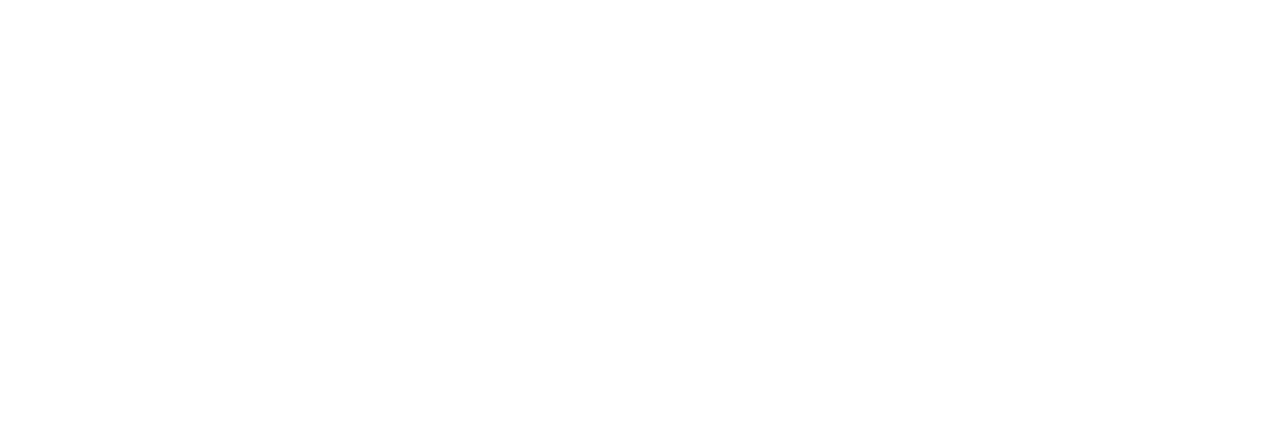
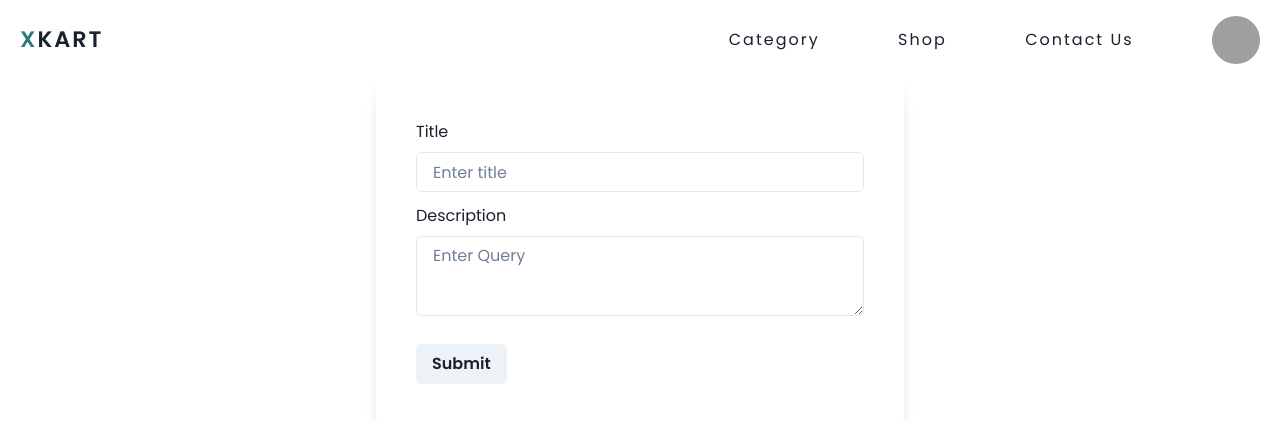
Before and after one commit to kevkanae/E-Commerce, a React (Vite) app: page /contact in a window 1280 px wide. Before the commit this address had no page. Shown: the top 422 px of the page. Built offline with nearby package versions, Linux system fonts and the light colour scheme; grey boxes are pictures that could not be loaded.

Commit message:
Feature push (#7)
* Added contact page

* Fixed a few navbar bugs

```diff
--- a/package.json
+++ b/package.json
@@ -17,6 +17,7 @@
     "framer-motion": "^7.1.0",
     "react": "^18.2.0",
     "react-dom": "^18.2.0",
+    "react-hook-form": "^7.34.1",
     "react-icons": "^4.4.0",
     "react-router-dom": "^6.3.0"
   },
--- a/src/Router.tsx
+++ b/src/Router.tsx
@@ -1,5 +1,5 @@
+import { BrowserRouter, Routes, Route } from "react-router-dom";
 import { lazy, Suspense } from "react";
-import { BrowserRouter, Routes, Route } from "react-router-dom";
 import Layout from "./layout/Layout";
 import Loader from "./layout/Loader";
 import Home from "./pages/Home";
@@ -8,6 +8,7 @@
 const Feed = lazy(() => import("./pages/Feed"));
 const Login = lazy(() => import("./pages/Login"));
 const Signup = lazy(() => import("./pages/Signup"));
+const Contact = lazy(() => import("./pages/Contact"));
 
 function Router() {
   return (
@@ -17,9 +18,10 @@
           <Route element={<Layout />}>
             <Route path="/" element={<Home />} />
             <Route path="/feed" element={<Feed />} />
+            <Route path="/contact" element={<Contact />} />
           </Route>
+          <Route path="/signup" element={<Signup />} />
           <Route path="/login" element={<Login />} />
-          <Route path="/signup" element={<Signup />} />
         </Routes>
       </Suspense>
     </BrowserRouter>
--- /dev/null
+++ b/src/components/Feed/Carousel.tsx
@@ -0,0 +1,100 @@
+import { Flex, Box, Text, TextProps, Image } from "@chakra-ui/react";
+
+import { useState } from "react";
+
+const Carousel = () => {
+  const arrowStyles: TextProps = {
+    cursor: "pointer",
+    pos: "absolute",
+    top: "50%",
+    w: "auto",
+    mt: "-22px",
+    p: "16px",
+    color: "white",
+    fontWeight: "bold",
+    fontSize: "18px",
+    transition: "0.6s ease",
+    borderRadius: "0 3px 3px 0",
+    userSelect: "none",
+    _hover: {
+      opacity: 0.8,
+      bg: "black",
+    },
+  };
+  const slides = [
+    {
+      img: "https://images.pexels.com/photos/2599537/pexels-photo-2599537.jpeg?auto=compress&cs=tinysrgb&dpr=2&h=650&w=940",
+    },
+    {
+      img: "https://images.pexels.com/photos/2714581/pexels-photo-2714581.jpeg?auto=compress&cs=tinysrgb&dpr=2&h=650&w=940",
+    },
+    {
+      img: "https://images.pexels.com/photos/2878019/pexels-photo-2878019.jpeg?auto=compress&cs=tinysrgb&dpr=3&h=750&w=1260",
+    },
+    {
+      img: "https://images.pexels.com/photos/1142950/pexels-photo-1142950.jpeg?auto=compress&cs=tinysrgb&dpr=2&h=650&w=940",
+    },
+    {
+      img: "https://images.pexels.com/photos/3124111/pexels-photo-3124111.jpeg?auto=compress&cs=tinysrgb&dpr=2&h=650&w=940",
+    },
+  ];
+  const [currentSlide, setCurrentSlide] = useState(0);
+  const slidesCount = slides.length;
+
+  const prevSlide = () => {
+    setCurrentSlide((s) => (s === 0 ? slidesCount - 1 : s - 1));
+  };
+
+  const nextSlide = () => {
+    setCurrentSlide((s) => (s === slidesCount - 1 ? 0 : s + 1));
+  };
+
+  const carouselStyle = {
+    transition: "all .5s",
+    ml: `-${currentSlide * 100}%`,
+  };
+  return (
+    <Flex
+      w="full"
+      bg="#edf3f8"
+      _dark={{
+        bg: "#3e3e3e",
+      }}
+      p={10}
+      alignItems="center"
+      justifyContent="center"
+    >
+      <Flex w="full" overflow="hidden" pos="relative">
+        <Flex h="400px" w="full" {...carouselStyle}>
+          {slides.map((slide, sid) => (
+            <Box key={`slide-${sid}`} boxSize="full" shadow="md" flex="none">
+              <Text
+                color="white"
+                fontSize="xs"
+                p="8px 12px"
+                pos="absolute"
+                top="0"
+              >
+                {sid + 1} / {slidesCount}
+              </Text>
+              <Image
+                src={slide.img}
+                alt="carousel image"
+                boxSize="full"
+                backgroundSize="cover"
+              />
+            </Box>
+          ))}
+        </Flex>
+        <Text {...arrowStyles} left="0" onClick={prevSlide}>
+          &#10094;
+        </Text>
+        <Text {...arrowStyles} right="0" onClick={nextSlide}>
+          &#10095;
+        </Text>
+      </Flex>
+    </Flex>
+  );
+};
+
+export default Carousel;
--- a/src/components/Home/ImageGrid.tsx
+++ b/src/components/Home/ImageGrid.tsx
@@ -18,7 +18,7 @@
         <Box h="77vh" w="48%" mr={3}>
           <Image
             borderRadius="0.4rem"
-            src={BG}
+            src="https://picsum.photos/777"
             alt=""
             h="full"
             w="full"
@@ -36,7 +36,7 @@
           <Box h="37vh" w="full">
             <Image
               borderRadius="0.4rem"
-              src={BG}
+              src="https://picsum.photos/777"
               alt=""
               h="full"
               w="full"
@@ -47,7 +47,7 @@
           <Box h="37vh" w="full">
             <Image
               borderRadius="0.4rem"
-              src={BG}
+              src="https://picsum.photos/777"
               alt=""
               h="full"
               w="full"
--- /dev/null
+++ b/src/interfaces/Contact/IContactInputTypes.ts
@@ -0,0 +1,4 @@
+export type IContactInputTypes = {
+  title: string;
+  description: string;
+};
--- /dev/null
+++ b/src/layout/Navbar/CategoryMenuList.tsx
@@ -0,0 +1,21 @@
+import { MenuDivider, MenuItem, MenuList } from "@chakra-ui/react";
+
+const CategoryMenuList = () => {
+  return (
+    <>
+      <MenuList>
+        <MenuItem>Mens Shirts</MenuItem>
+        <MenuItem>Mens Shoes</MenuItem>
+        <MenuItem>Mens Shirts</MenuItem>
+        <MenuItem>Mens Shoes</MenuItem>
+        <MenuDivider />
+        <MenuItem>Womens Shirts</MenuItem>
+        <MenuItem>Womens Shoes</MenuItem>
+        <MenuItem>Womens Shirts</MenuItem>
+        <MenuItem>Womens Shoes</MenuItem>
+      </MenuList>
+    </>
+  );
+};
+
+export default CategoryMenuList;
--- a/src/layout/Navbar/DesktopNavbar.tsx
+++ b/src/layout/Navbar/DesktopNavbar.tsx
@@ -1,4 +1,12 @@
-import { Avatar, HStack, Text } from "@chakra-ui/react";
+import {
+  Avatar,
+  HStack,
+  Menu,
+  MenuButton,
+  MenuDivider,
+  MenuItem,
+  MenuList,
+} from "@chakra-ui/react";
 import NavLinks from "./NavLinks";
 
 const DesktopNavbar = () => {
@@ -13,7 +21,18 @@
         }}
       >
         <NavLinks />
-        <Avatar name="" src="" size="sm" />
+        <Menu>
+          <MenuButton>
+            <Avatar name="My Name" src="https://picsum.photos/777" />
+          </MenuButton>
+          <MenuList>
+            <MenuItem>A</MenuItem>
+            <MenuItem>B</MenuItem>
+            <MenuItem>C</MenuItem>
+            <MenuDivider />
+            <MenuItem>Logout</MenuItem>
+          </MenuList>
+        </Menu>
       </HStack>
     </>
   );
--- a/src/layout/Navbar/NavLinks.tsx
+++ b/src/layout/Navbar/NavLinks.tsx
@@ -1,11 +1,8 @@
-import { Text } from "@chakra-ui/react";
+import { Menu, MenuButton, Text } from "@chakra-ui/react";
 import { useNavigate } from "react-router-dom";
+import CategoryMenuList from "./CategoryMenuList";
 
 const NavLinkData = [
-  {
-    title: "Category",
-    path: "/category",
-  },
   {
     title: "Shop",
     path: "/feed",
@@ -20,6 +17,21 @@
   const navigate = useNavigate();
   return (
     <>
+      <Menu>
+        <MenuButton
+          as={Text}
+          cursor="pointer"
+          transition="0.2s cubic-bezier(0.47, 0, 0.745, 0.715)"
+          _hover={{
+            color: "teal.800",
+            textShadow: "0.1rem 0.1rem 0.05rem #B2D8D8",
+          }}
+        >
+          Category
+        </MenuButton>
+        <CategoryMenuList />
+      </Menu>
+      {/* ================ */}
       {NavLinkData.map((obj, i) => (
         <Text
           key={i}
--- a/src/layout/Navbar/Navbar.tsx
+++ b/src/layout/Navbar/Navbar.tsx
@@ -1,11 +1,19 @@
-import { Flex, Text, useDisclosure } from "@chakra-ui/react";
+import { Flex, FlexProps, Text, useDisclosure } from "@chakra-ui/react";
 import { useNavigate } from "react-router-dom";
 import MobileNavbar from "./MobileNavbar";
 import DesktopNavbar from "./DesktopNavbar";
+import { usePathName } from "../../services/usePathname.Hook";
 
 const Navbar = () => {
   const navigate = useNavigate();
   const { onOpen, isOpen, onClose } = useDisclosure();
+  const path = usePathName();
+
+  const FlexboxProps: FlexProps = {
+    position: path === "/" ? "absolute" : "static",
+    bg: path === "/" ? "white.50" : "white.100",
+    backdropFilter: path === "/" ? "blur(0.2rem)" : "none",
+  };
 
   return (
     <Flex
@@ -17,9 +25,7 @@
       px={5}
       zIndex={777}
       //Glassmorphism
-      position="absolute"
-      bg="white.50"
-      backdropFilter="blur(0.2rem)"
+      {...FlexboxProps}
     >
       <Text
         fontWeight={600}
--- /dev/null
+++ b/src/pages/Contact.tsx
@@ -0,0 +1,74 @@
+import { useForm, SubmitHandler } from "react-hook-form";
+import {
+  Flex,
+  FormErrorMessage,
+  FormLabel,
+  FormControl,
+  Input,
+  Button,
+  Textarea,
+} from "@chakra-ui/react";
+import { IContactInputTypes } from "../interfaces/Contact/IContactInputTypes";
+
+const Contact = () => {
+  const {
+    register,
+    handleSubmit,
+    formState: { errors, isSubmitting },
+  } = useForm<IContactInputTypes>();
+
+  const onSubmit: SubmitHandler<IContactInputTypes> = (
+    data: IContactInputTypes
+  ) => console.log(data);
+
+  return (
+    <Flex w="full" h="full" align="center" justify="center">
+      <Flex
+        p={10}
+        direction={"column"}
+        align="center"
+        bg="white"
+        boxShadow={"lg"}
+        borderRadius="md"
+      >
+        <form onSubmit={handleSubmit(onSubmit)}>
+          <FormControl isInvalid={!!errors.title}>
+            <FormLabel htmlFor="title">Title</FormLabel>
+            <Input
+              w="35vw"
+              id="title"
+              placeholder="Enter title"
+              {...register("title", {
+                required: "This is required",
+                minLength: { value: 4, message: "Minimum length should be 4" },
+              })}
+            />
+            <FormErrorMessage>
+              {errors.title && errors.title.message}
+            </FormErrorMessage>
+          </FormControl>
+          <FormControl isInvalid={!!errors.description} mt={3}>
+            <FormLabel htmlFor="title">Description</FormLabel>
+            <Textarea
+              w="35vw"
+              id="description"
+              placeholder="Enter Query"
+              {...register("description", {
+                required: "This is required",
+                minLength: { value: 7, message: "Minimum length should be 7" },
+              })}
+            />
+            <FormErrorMessage>
+              {errors.description && errors.description.message}
+            </FormErrorMessage>
+          </FormControl>
+          <Button mt={7} isLoading={isSubmitting} type="submit">
+            Submit
+          </Button>
+        </form>
+      </Flex>
+    </Flex>
+  );
+};
+
+export default Contact;
--- a/src/pages/Feed.tsx
+++ b/src/pages/Feed.tsx
@@ -1,5 +1,14 @@
+import { Box } from "@chakra-ui/react";
+import Carousel from "../components/Feed/Carousel";
+
 const Feed = () => {
-  return <>Feed</>;
+  return (
+    <>
+      <Box w="full" h="100vh">
+        <Carousel />
+      </Box>
+    </>
+  );
 };
 
 export default Feed;
--- /dev/null
+++ b/src/services/usePathname.Hook.ts
@@ -0,0 +1,6 @@
+import { useLocation } from "react-router-dom";
+
+export const usePathName = () => {
+  const { pathname } = useLocation();
+  return pathname;
+};
```
Also changed, not shown: 1 other file (tests, documents, lock files or other folders).
